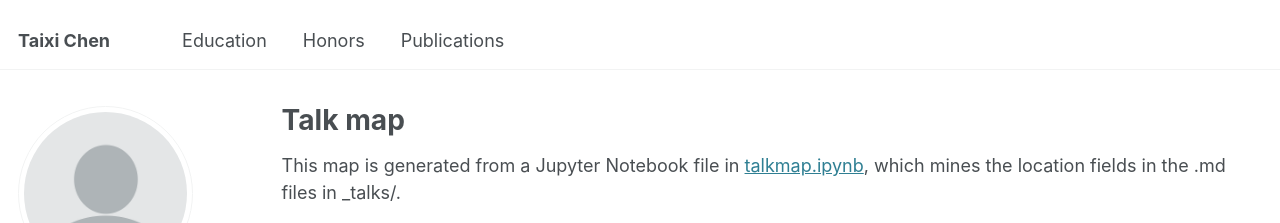
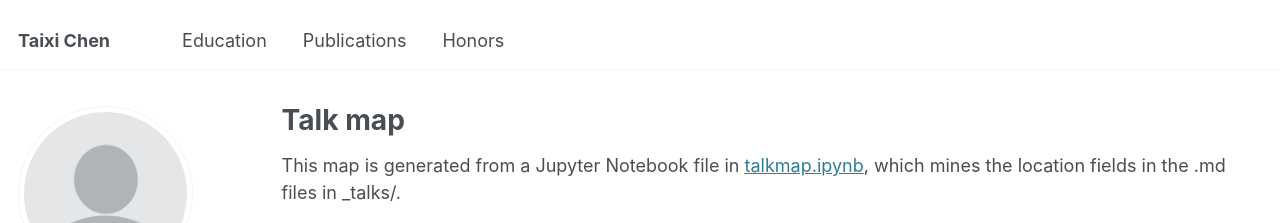
Before and after one commit to Taixi-CHEN/Taixi-Chen.github.io, a Jekyll site: the page built from _pages/talkmap.html, in a window 1280 px wide. Shown: the top 223 px of the page. Built offline with Jekyll 4.4.1, drawn with Linux system fonts in a browser that asks for light colours; nearby versions of some CDN libraries; some web fonts are replaced; part of the change alters nothing that is shown.

```diff
--- a/_data/navigation.yml
+++ b/_data/navigation.yml
@@ -8,11 +8,11 @@ main:
   - title: "Education"
     url: /#education
 
+  - title: "Publications"
+    url: /#pub
+
   - title: "Honors"
     url: /#ho
-
-  - title: "Publications"
-    url: /#pub
 
   # - title: "Talks"
   #   url: /talks/
```
